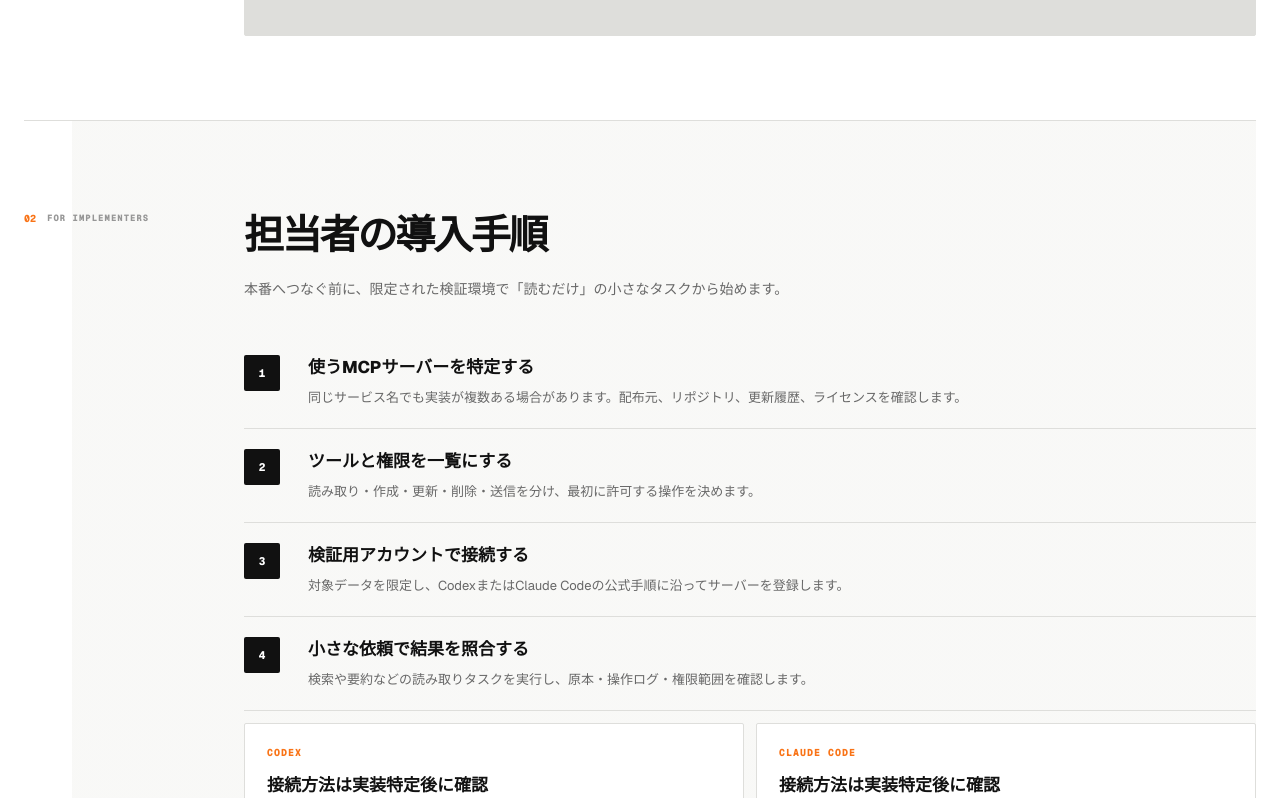
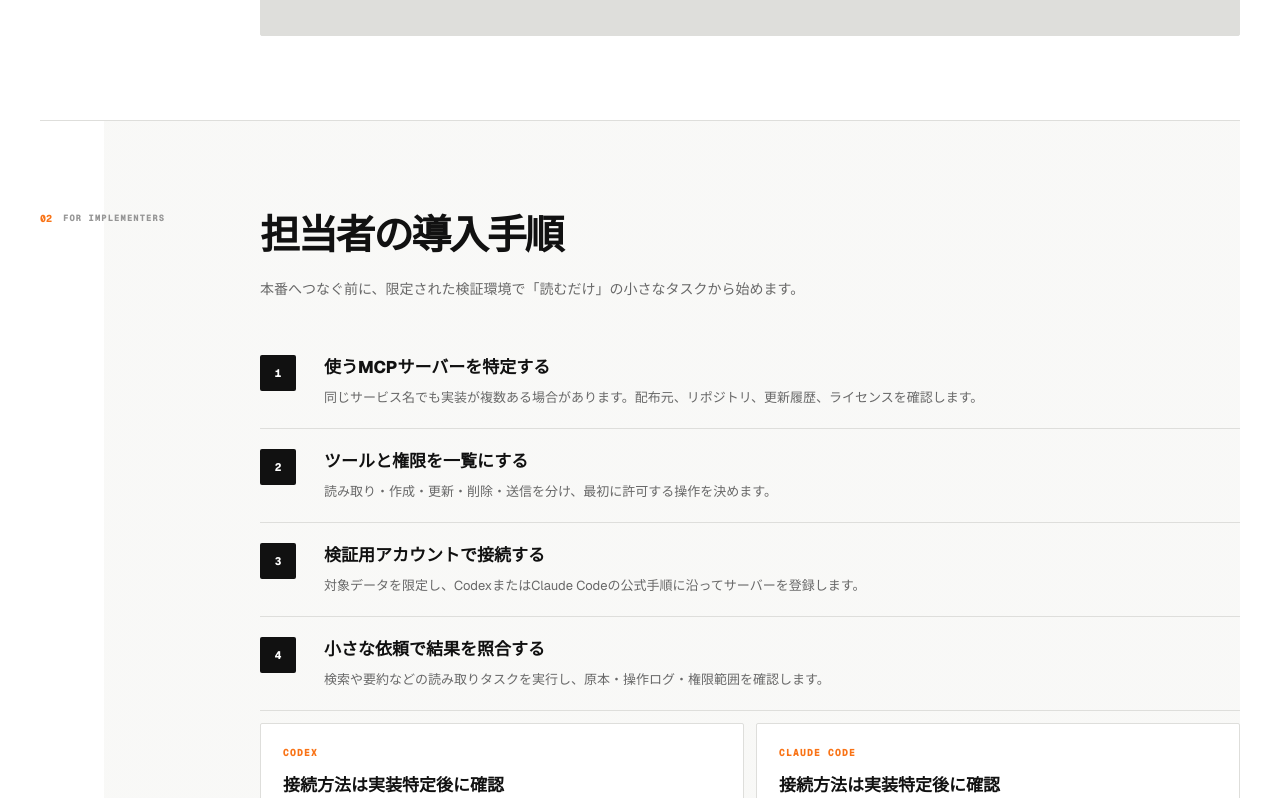
Before and after one commit to writeup-inc/saas-test, a Next.js app: page /guides/calendar in a window 1280 px wide. Shown: the part 1542-2340 px from the top of the page. Built offline with nearby package versions, Linux system fonts and the light colour scheme.

Commit message:
Align content width with 1200px standard

```diff
--- a/app/globals.css
+++ b/app/globals.css
@@ -27,7 +27,7 @@ body {
 a { color:inherit; text-decoration:none; }
 button { font:inherit; }
 h1,h2,h3,b,strong { font-family:var(--font-geist-sans),"Hiragino Kaku Gothic ProN","Yu Gothic",Meiryo,sans-serif; }
-.shell { width:min(100% - 48px,1300px); margin-inline:auto; }
+.shell { width:min(100% - 48px,1200px); margin-inline:auto; }
 
 .site-header { position:sticky; top:0; z-index:30; color:#fff; background:var(--plum); }
 .nav-inner { min-height:64px; display:flex; align-items:center; justify-content:space-between; gap:28px; }
@@ -185,7 +185,7 @@ h1,h2,h3,b,strong { font-family:var(--font-geist-sans),"Hiragino Kaku Gothic Pro
 .starter-card dl div:last-child { border-bottom:0; }
 .starter-card dt { color:var(--fog); }
 .starter-card dd { margin:0; font-weight:700; }
-.setup-section { background:linear-gradient(90deg,transparent 0,transparent calc((100vw - min(100% - 48px,1300px))/2),rgba(243,243,240,.55) calc((100vw - min(100% - 48px,1300px))/2)); }
+.setup-section { background:linear-gradient(90deg,transparent 0,transparent calc((100vw - min(100% - 48px,1200px))/2),rgba(243,243,240,.55) calc((100vw - min(100% - 48px,1200px))/2)); }
 .setup-steps { margin:0; padding:0; list-style:none; }
 .setup-steps li { display:grid; grid-template-columns:46px 1fr; gap:18px; padding:20px 0; border-bottom:1px solid var(--line); }
 .setup-steps li>span { display:grid; place-items:center; width:36px; height:36px; border-radius:8px; color:#fff; background:var(--ink); font:800 11px var(--font-geist-mono); }
@@ -468,7 +468,7 @@ a:focus-visible,button:focus-visible { outline:3px solid var(--pink); outline-of
   .policy-status { grid-template-columns:1fr 1fr; }
 }
 @media (max-width:620px) {
-  .shell { width:min(100% - 32px,1300px); }
+  .shell { width:min(100% - 32px,1200px); }
   .nav-inner { min-height:60px; }
   .top-nav a { display:none; }
   .nav-status { padding:7px 8px; }
```
